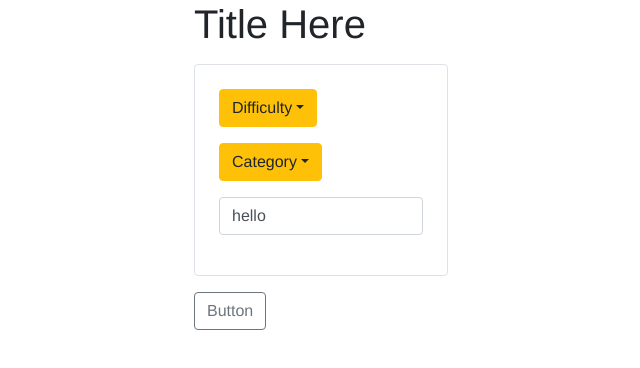
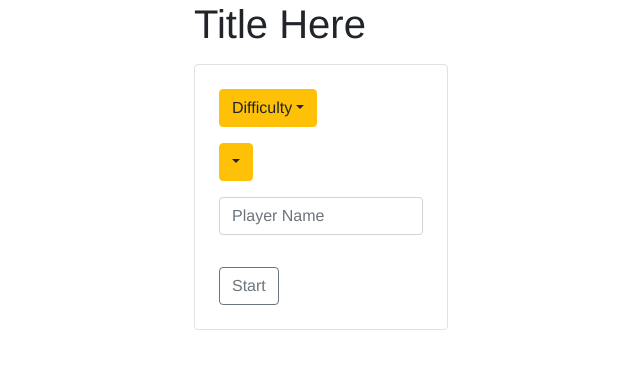
Before and after one commit to anelisynagano/TrivialPursuitProject, a React app: page / in a window 1280 px wide. Shown: the top 368 px of the page, without its empty margins (319-959 px from the left). Built offline with nearby package versions, Linux system fonts and the light colour scheme; no server answers.

Commit message:
try to pass playerName btween components settings-home-app

```diff
--- a/src/components/App.jsx
+++ b/src/components/App.jsx
@@ -3,12 +3,12 @@ import { Route, Switch } from 'react-router-dom';
 import Home from './Home';
 import Questions from './Questions';
 
-
 class App extends Component {
     constructor (props) {
         super(props);
         this.state = {
-            questions:[],
+            questions: [],
+            settings: { },
         };
     }
 
@@ -26,18 +26,22 @@ class App extends Component {
             });
     };
 
+    handleSettings = () => {
+        this.setState({ settings: this.props.settings });
+    }
+
     render() {
         const { questions } = this.state;
+
         return (
             <div>
                 <Switch>
-                    <Route exact path="/" component={Home} />
+                    <Route exact path="/" render={props => <Home {...props} onSettings={this.handleSettings} />} />
                     <Route path="/questions" render={props => <Questions {...props} questions={questions} />} />
                 </Switch>
-
             </div>
         );
     }
-};
+}
 
 export default App;
--- a/src/components/Button.jsx
+++ b/src/components/Button.jsx
@@ -1,9 +1,9 @@
 import React from 'react';
 
-const Button = ({ text }) => {
+const Button = ({ text, onClick }) => {
     return (
         <div>
-            <button className="btn btn-outline-secondary mt-3" type="button">{text || "Button"}</button>
+            <button className="btn btn-outline-secondary mt-3" type="button" onClick={onClick}>{text || "Button"}</button>
         </div>
     );
 };
--- a/src/components/Home.jsx
+++ b/src/components/Home.jsx
@@ -1,15 +1,12 @@
 import React from 'react';
 import Title from './Title';
 import Settings from './Settings';
-import Button from './Button';
-import { Link } from 'react-router-dom';
 
-const Home = () => {
+const Home = ({ onSettings }) => {
     return (
         <div>
             <Title />
-            <Settings />
-            <Link to="/questions"><Button /></Link>
+            <Settings onSettings={onSettings} />
         </div>
     );
 };
--- a/src/components/Score.jsx
+++ b/src/components/Score.jsx
@@ -5,8 +5,6 @@ const Score = (props) => {
     const { score } = props;
 
     return (
-
-
 
         <div>
             <div className="score">{score.question}</div>
@@ -16,6 +14,3 @@ const Score = (props) => {
 };
 
 export default Score;
-
-
-function showResults(){}
--- a/src/components/Settings.jsx
+++ b/src/components/Settings.jsx
@@ -2,7 +2,7 @@ import React, { Component } from 'react';
 import Dropdown from 'react-bootstrap/Dropdown';
 import InputGroup from 'react-bootstrap/InputGroup';
 import FormControl from 'react-bootstrap/FormControl';
-
+import Button from './Button';
 
 class Settings extends Component {
     constructor (props) {
@@ -10,7 +10,7 @@ class Settings extends Component {
         this.state = {
             difficulty: '',
             category: '',
-            playerName: 'hello',
+            playerName: '',
         };
     }
 
@@ -23,7 +23,7 @@ class Settings extends Component {
             .then(response => response.json())
             .then((data) => {
                 this.setState({
-                    category: data.results.trivia_categories,
+                    category: data.trivia_categories,
                 });
             });
     };
@@ -44,15 +44,10 @@ class Settings extends Component {
 
     handleSubmit = (e) => {
         e.preventDefault();
-        const { handleSubmitPlayerName } = this.props;
-        const { text } = this.state;
-
-        handleSubmitPlayerName(text);
-        this.setState({ text: '' });
+        this.props.onSettings(this.state.settings);
     }
 
     render () {
-        console.log(this.state);
         const { playerName, difficulty, category } = this.state;
         return (
             <div className="border p-4 rounded">
@@ -73,12 +68,10 @@ class Settings extends Component {
 
                 <Dropdown className="mb-3" onSelect={this.handleCategorySelect}>
                     <Dropdown.Toggle variant="warning" id="dropdown-basic">
-                        {
+                        {/* {
                             category.charAt(0).toUpperCase() + category.substr(1).toLowerCase()
                             || "Category"
-                        }
-
-{/* put this to work, to show all categories and change when selected */}
+                        } */}
 
                     </Dropdown.Toggle>
                     <Dropdown.Menu>
@@ -99,6 +92,8 @@ class Settings extends Component {
                         onChange={this.handleChange}
                     />
                 </InputGroup>
+                <Button text="Start" onClick={this.handleSubmit} />
+
             </div>
         );
     }
--- a/src/components/TimerPlayerName.jsx
+++ b/src/components/TimerPlayerName.jsx
@@ -1,7 +1,8 @@
 import React from 'react';
 import Timer from 'react-compound-timer';
 
-const TimerPlayerName = (handleClickPlayerName) => {
+
+const TimerPlayerName = () => {
     const handleTimesUp = () => {
         console.log('Go to next question');
     };
@@ -18,7 +19,9 @@ const TimerPlayerName = (handleClickPlayerName) => {
             >
                 <Timer.Seconds />
             </Timer>
-            {/* player={player} handleClickPlayerName={handleClickPlayerName} />       */}
+            <div>
+
+            </div>
         </div>
     );
 };
```
